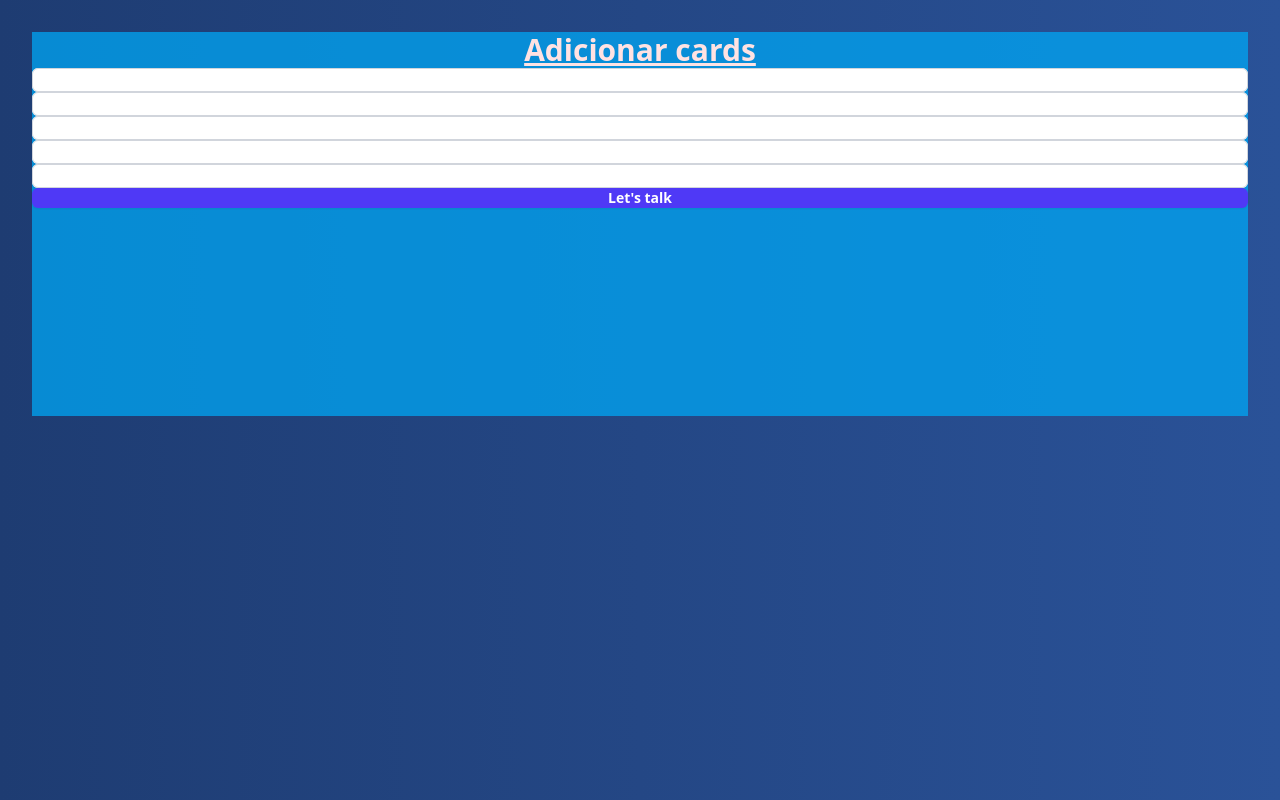
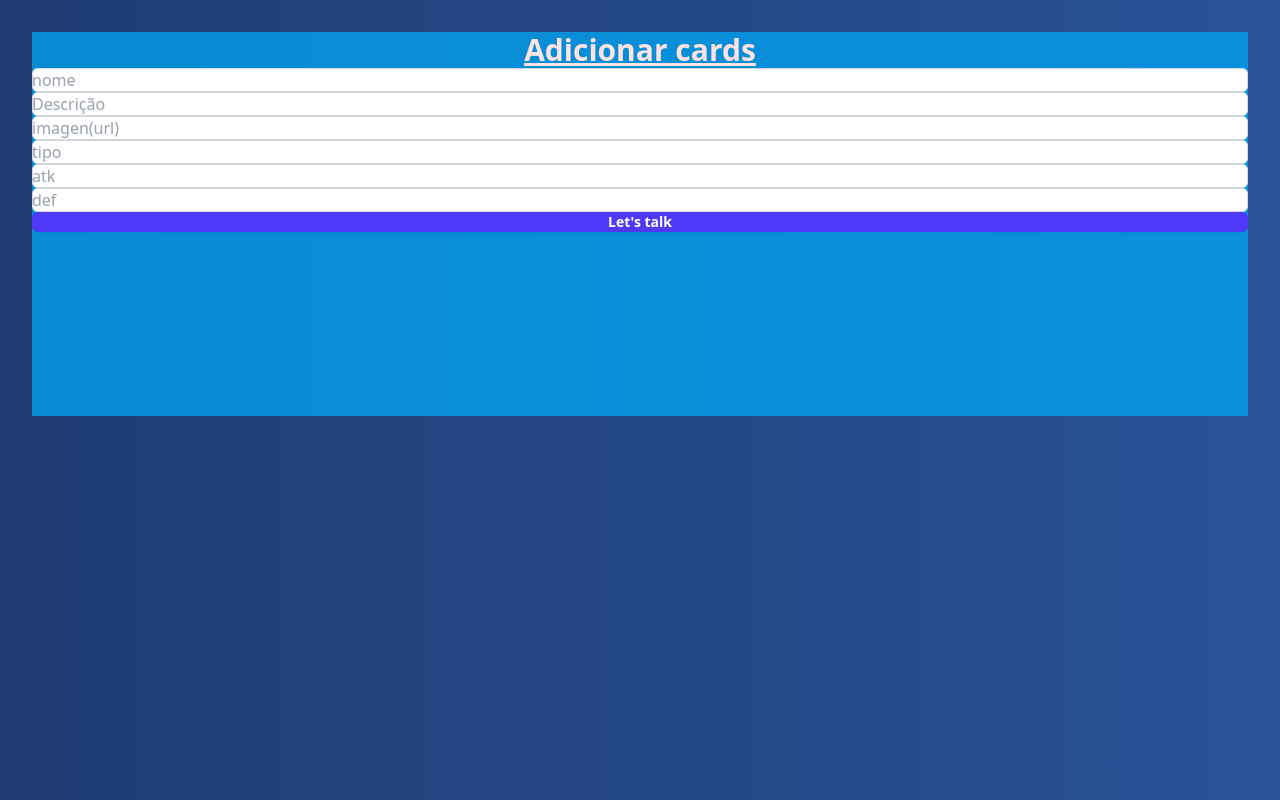
Before and after one commit to brxnxpxdrx/frontend-card-game, a React (Vite) app: page /card in a window 1280 px wide. Built offline with nearby package versions, Linux system fonts and the light colour scheme.

Commit message:
campo de adicao dos cards

```diff
--- a/Components/Button/index.jsx
+++ b/Components/Button/index.jsx
@@ -1,7 +1,7 @@
 import React from 'react';
 
-const Button = ({ children, onClick, type = 'button', disabled = false, className = '' }) => (
-  <button type="submit" class="block w-full rounded-md bg-indigo-600 px-3.5 py-2.5 text-center text-sm font-semibold text-white shadow-xs hover:bg-indigo-500 focus-visible:outline-2 focus-visible:outline-offset-2 focus-visible:outline-indigo-600">Let's talk</button>
+const Button = ({props, children, onClick, type = 'button', disabled = false, className = '' }) => (
+  <button onClick={onClick} type="submit" class="block w-full rounded-md bg-indigo-600 px-3.5 py-2.5 text-center text-sm font-semibold text-white shadow-xs hover:bg-indigo-500 focus-visible:outline-2 focus-visible:outline-offset-2 focus-visible:outline-indigo-600">Let's talk</button>
 );
 
 export default Button;
--- a/Components/Input/index.jsx
+++ b/Components/Input/index.jsx
@@ -2,7 +2,7 @@ import React from 'react';
 
 const Input = ({ value, onChange, placeholder, type = 'text', ...props }) => {
     return (
-                 <input id="first-name" type="text" name="first-name" autocomplete="given-name" class="block w-full rounded-md bg-white px-3.5 py-2 text-base text-gray-900 outline-1 -outline-offset-1 outline-gray-300 placeholder:text-gray-400 focus:outline-2 focus:-outline-offset-2 focus:outline-indigo-600" />
+                 <input  placeholder={props.legenda}  onChange={onChange} id="first-name" type="text" name="first-name" autocomplete="given-name" className="block w-full rounded-md bg-white px-3.5 py-2 text-base text-gray-900 outline-1 -outline-offset-1 outline-gray-300 placeholder:text-gray-400 focus:outline-2 focus:-outline-offset-2 focus:outline-indigo-600" />
 
     );
 };
--- a/pages/CardsAdd/index.jsx
+++ b/pages/CardsAdd/index.jsx
@@ -1,8 +1,25 @@
-import React from "react";
+import React, { useState } from "react";
 import Input from "../../Components/Input";
 import Button from "../../Components/Button";
 
 const CardsAdd = () => {
+    const [name, setName] = useState('');
+    const [description, setDescription] = useState('');
+    const [image, setImage] = useState('');
+    const [tipo, setTipo] = useState('');
+    const [atk, setAtk] = useState('');
+    const [def, setDef] = useState('');
+    const  [cards, setCards] = useState([])
+
+    const handlerSubmit = (e) => {
+        e.preventDefault();
+
+
+          setCards( {name, description, image, tipo, atk, def} );
+          console.log(cards)
+    }
+    console.log(name)
+    console.log(description)
     return (
         <div className="bg-sky-500/50 h-96">
 
@@ -11,12 +28,24 @@ const CardsAdd = () => {
 Adicionar cards
 
   </h1>
-  <Input />
-  <Input />
-  <Input />
-  <Input />
-  <Input />
-  <Button />
+
+  <Input  legenda="nome" onChange={e => setName(e.target.value)}/>
+  <Input  legenda="Descrição" onChange={e=> setDescription(e.target.value)} />
+  <Input  legenda="imagen(url)" onChange={e => setImage(e.target.value)} />
+  <Input  legenda="tipo" onChange={e => setTipo(e.target.value)} />
+  <Input  legenda="atk" onChange={e => setAtk(e.target.value)}/>
+  <Input legenda="def" onChange={e => setDef(e.target.value)} />
+
+  <Button onClick={handlerSubmit}></Button>
+
+  <p>
+    {cards.name}
+    {cards.description}
+    {cards.image}
+    {cards.tipo}
+    {cards.atk}
+    {cards.def}  </p>
+
         </div>
     );
 };
```
